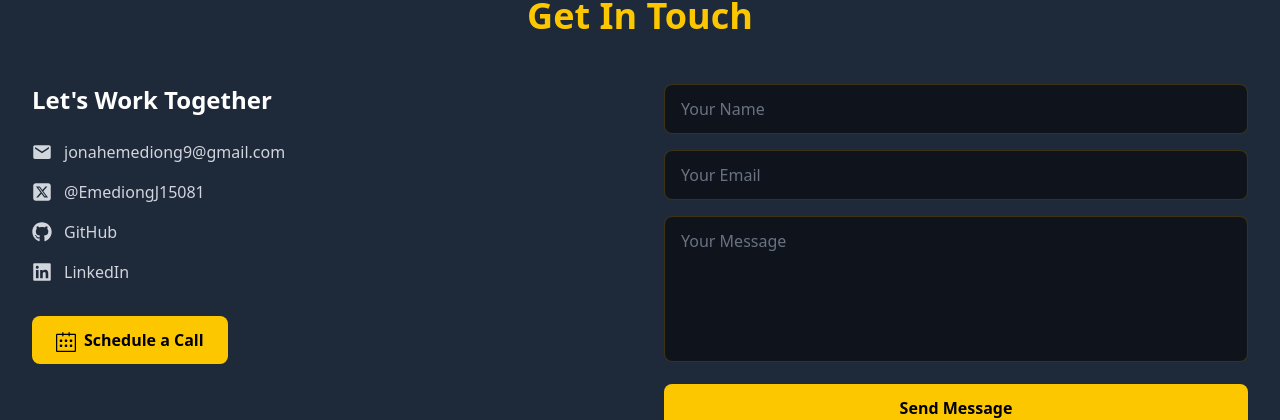
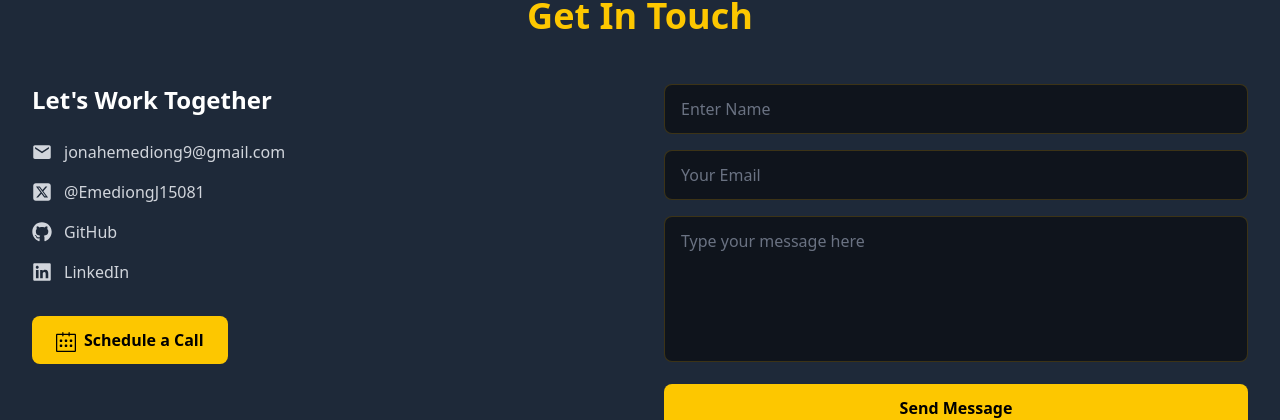
Before and after one commit to Emediong-Jonah03/second-portfolio, a React (Vite) app: page / in a window 1280 px wide. Shown: the part 6948-7368 px from the top of the page. Built offline with nearby package versions, Linux system fonts and the light colour scheme; no server answers.

Commit message:
Added emailjs

```diff
--- a/package.json
+++ b/package.json
@@ -10,6 +10,7 @@
     "preview": "vite preview"
   },
   "dependencies": {
+    "@emailjs/browser": "^4.4.1",
     "@mescius/dspdfviewer": "^8.2.1",
     "@tailwindcss/vite": "^4.1.13",
     "react": "^19.1.1",
--- a/src/componet/contact.jsx
+++ b/src/componet/contact.jsx
@@ -1,4 +1,5 @@
-import { useState } from "react"
+import { useState, useRef } from "react"
+import emailjs from '@emailjs/browser';
 
 import { FaGithub } from "react-icons/fa";
 import { FaLinkedin } from "react-icons/fa";
@@ -10,6 +11,7 @@ import { MdClose } from "react-icons/md";
 
 const Contact = ({ linkedin, twitter, gitHub, gmail }) => {
 
+   const form = useRef();
   const [formData, setFormData] = useState({
     name: "",
     email: "",
@@ -18,9 +20,21 @@ const Contact = ({ linkedin, twitter, gitHub, gmail }) => {
 
   const handleSubmit = (e) => {
     e.preventDefault();
-    alert("Message sent! I will get back to you soon.");
 
     setFormData({ name: "", email: "", message: "" });
+
+    emailjs
+      .sendForm('service_b908und', 'template_j2x0eod', form.current, {
+        publicKey: 'dib_XBkJ32JntiIp6',
+      })
+      .then(
+        () => {
+          console.log('SUCCESS!');
+        },
+        (error) => {
+          console.log('FAILED...', error.text);
+        },
+      );
   };
 
   return (
@@ -73,11 +87,12 @@ const Contact = ({ linkedin, twitter, gitHub, gmail }) => {
             </button>
           </div>
           <div>
-            <form onSubmit={handleSubmit} className="space-y-4">
+            <form onSubmit={handleSubmit} className="space-y-4" ref={form}>
               <input
                 type="text"
-                placeholder="Your Name"
+                placeholder="Enter Name"
                 value={formData.name}
+                name="user_name"
                 onChange={(e) =>
                   setFormData({ ...formData, name: e.target.value })
                 }
@@ -88,6 +103,7 @@ const Contact = ({ linkedin, twitter, gitHub, gmail }) => {
                 type="email"
                 placeholder="Your Email"
                 value={formData.email}
+                name="user_email"
                 onChange={(e) =>
                   setFormData({ ...formData, email: e.target.value })
                 }
@@ -95,8 +111,9 @@ const Contact = ({ linkedin, twitter, gitHub, gmail }) => {
                 required
               />
               <textarea
-                placeholder="Your Message"
+                placeholder="Type your message here"
                 value={formData.message}
+                name="user_message"
                 onChange={(e) =>
                   setFormData({ ...formData, message: e.target.value })
                 }
```
Also changed, not shown: 1 other file (tests, documents, lock files or other folders).
